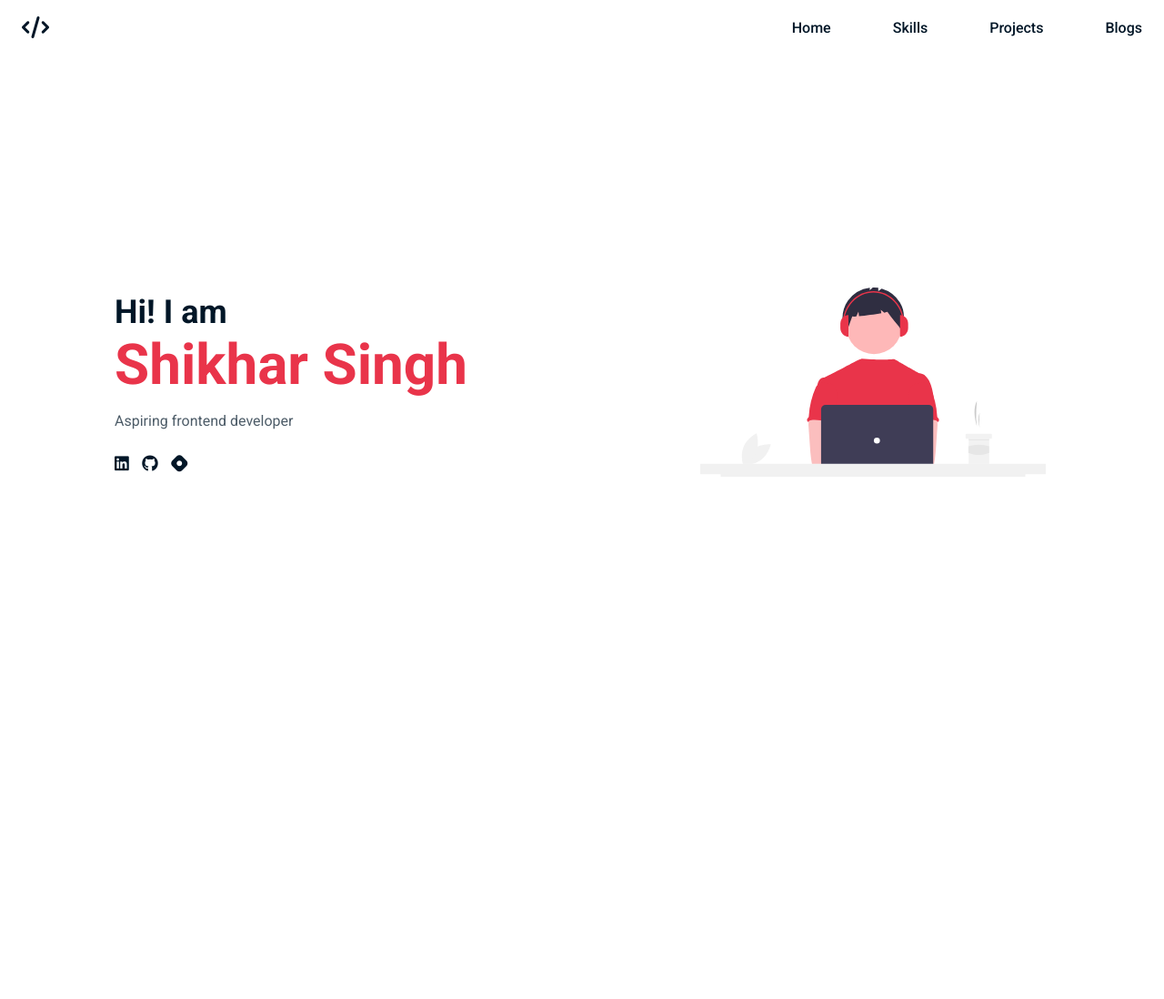
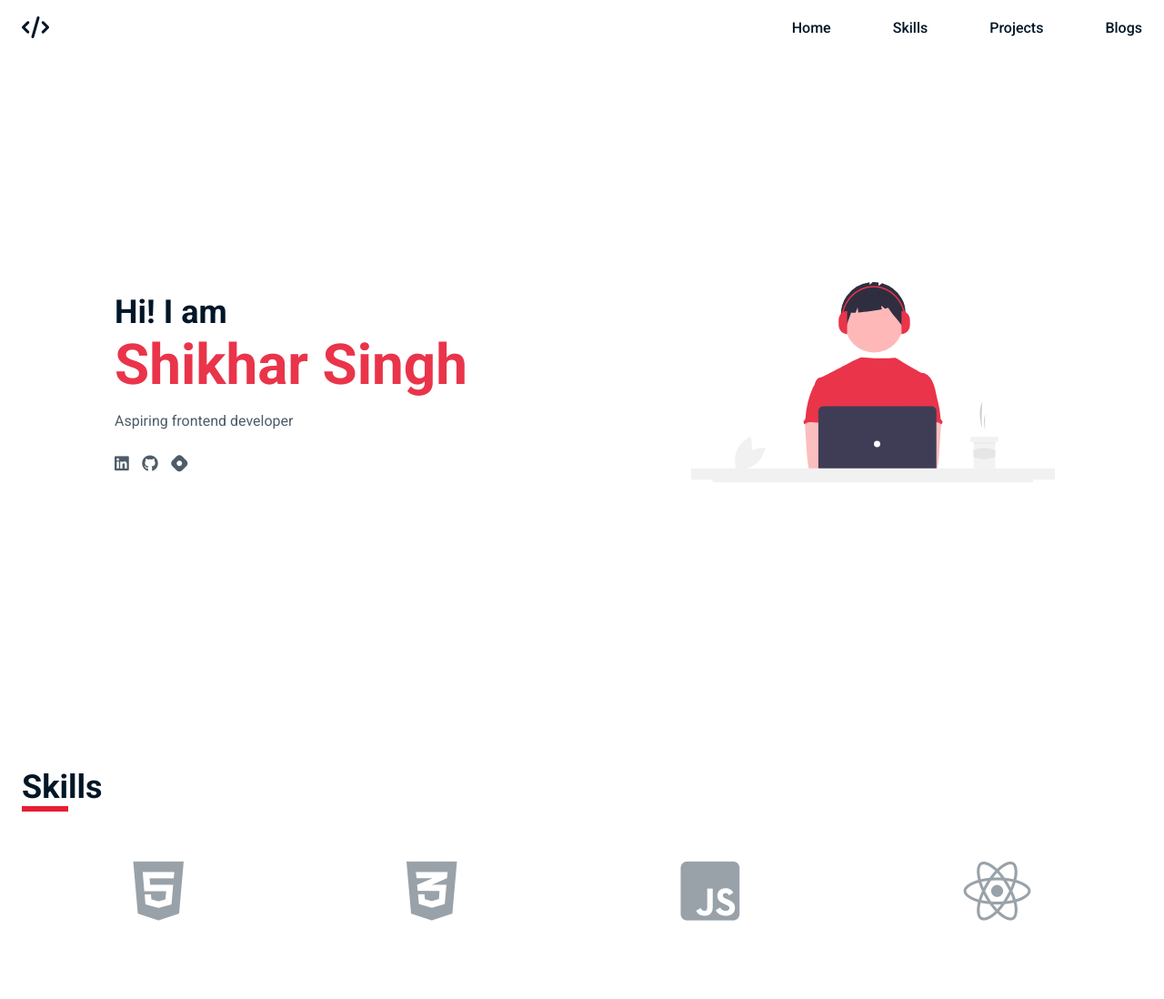
Before and after one commit to ShikharSingh98/portfolio, a plain HTML site: page index.html in a window 1280 px wide. Shown: the whole page at 91% size. Before the commit the page ends 800 px from the top, so only its background shows below. Drawn offline with Linux system fonts and the light colour scheme.

Commit message:
created skills section

```diff
--- a/css/general.css
+++ b/css/general.css
@@ -63,3 +63,18 @@ General Styles
 .grid--2-cols {
   grid-template-columns: 1fr auto;
 }
+
+/* Headings */
+
+.heading-primary {
+  font-size: 3.6rem;
+  margin-bottom: 5rem;
+}
+
+.heading-primary::after {
+  content: '';
+  width: 4.5rem;
+  padding: 0.3rem;
+  background-color: #e71d36;
+  display: block;
+}
--- a/css/queries.css
+++ b/css/queries.css
@@ -1,7 +1,7 @@
 @media (min-width: 576px) {
   .hero-img {
     display: block;
-    width: 38rem;
+    width: 40rem;
   }
 }
 
@@ -25,8 +25,17 @@
   }
 }
 
+@media screen and (min-width: 992px) {
+  .skill-icon {
+    font-size: 6.2rem;
+  }
+}
+
 @media screen and (min-width: 1200px) {
   .navbar-list {
     gap: 6.8rem;
   }
+  .skill-icon {
+    font-size: 7.4rem;
+  }
 }
--- a/css/styles.css
+++ b/css/styles.css
@@ -103,7 +103,7 @@ Hero Section
 }
 
 .social-icon {
-  color: var(--main-black);
+  color: var(--grey-color);
   font-size: 1.8rem;
   padding-right: 1.2rem;
   transition: var(--transition);
@@ -112,3 +112,46 @@ Hero Section
 .social-icon:hover {
   color: var(--primary-color);
 }
+
+/*
+=======================
+Skills Section
+=======================
+*/
+
+.skills-section {
+  padding: 6.4rem 0;
+}
+
+.skill-icons {
+  display: flex;
+  justify-content: space-around;
+}
+
+.skill-icon-box {
+  display: flex;
+  flex-direction: column;
+  align-items: center;
+}
+
+.skill-icon {
+  font-size: 5.2rem;
+  color: var(--light-grey-color);
+  transition: var(--transition);
+  cursor: pointer;
+}
+
+.skill-name {
+  font-size: 1.4rem;
+  opacity: 0;
+  transition: var(--transition);
+  margin-top: 0.2rem;
+}
+
+.skill-icon:hover {
+  color: var(--main-black);
+}
+
+.skill-icon:hover + .skill-name {
+  opacity: 1;
+}
--- a/index.html
+++ b/index.html
@@ -67,6 +67,30 @@
           </div>
         </div>
       </section>
+      <!-- Skills Section -->
+      <section class="skills-section" id="skills">
+        <div class="container">
+          <h2 class="heading-primary">Skills</h2>
+        </div>
+        <div class="skill-icons container">
+          <div class="skill-icon-box">
+            <i class="skill-icon fa-brands fa-html5"></i>
+            <h4 class="skill-name">HTML 5</h4>
+          </div>
+          <div class="skill-icon-box">
+            <i class="skill-icon fa-brands fa-css3-alt"></i>
+            <h4 class="skill-name">CSS 3</h4>
+          </div>
+          <div class="skill-icon-box">
+            <i class="skill-icon fa-brands fa-js-square"></i>
+            <h4 class="skill-name">JavaScript</h4>
+          </div>
+          <div class="skill-icon-box">
+            <i class="skill-icon fa-brands fa-react"></i>
+            <h4 class="skill-name">React</h4>
+          </div>
+        </div>
+      </section>
     </main>
     <script src="./js/script.js"></script>
   </body>
```
